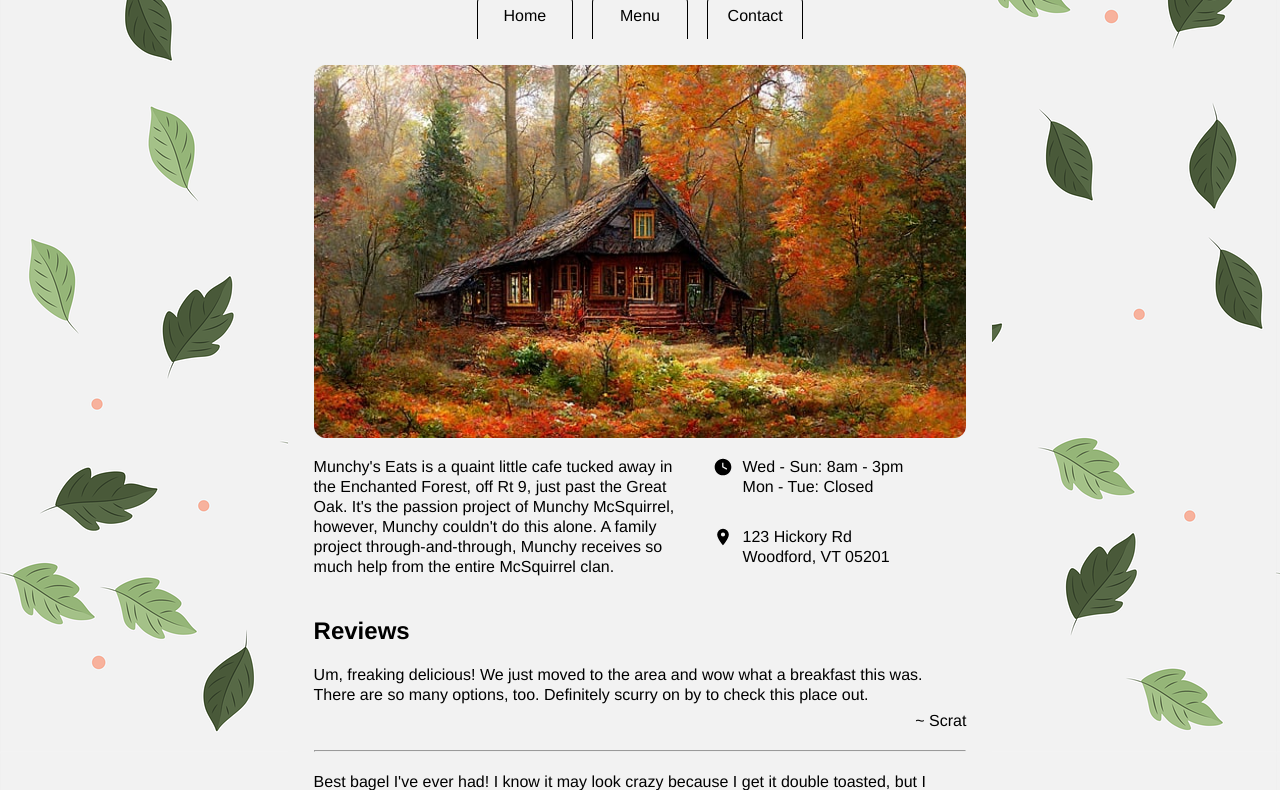
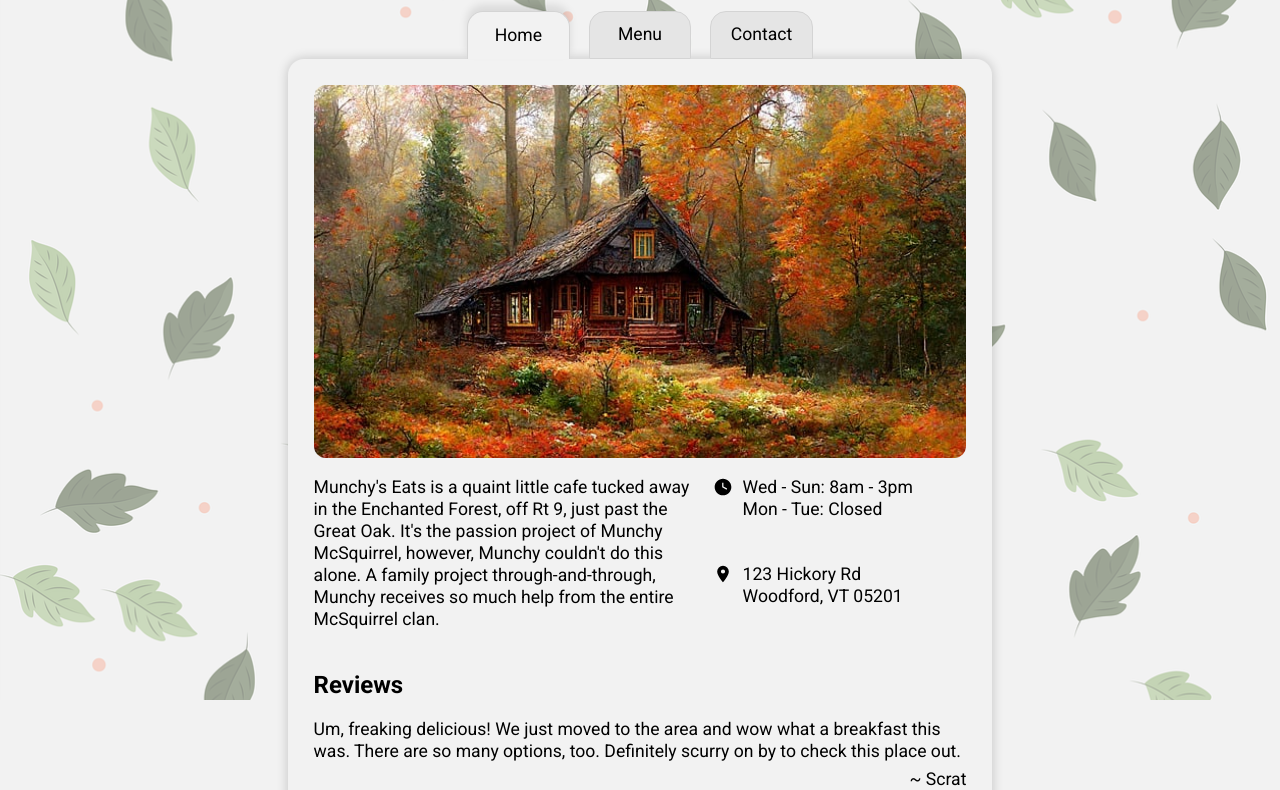
Before and after one commit to matthewaubert/restaurant-page, a website built with webpack: page dist/index.html in a window 1280 px wide. Shown: the part 100-890 px from the top of the page. Built offline with Linux system fonts and the light colour scheme; a web font is replaced by a local one.

Commit message:
Style tabs, add fonts, refactor renderNav func

```diff
--- a/src/index.js
+++ b/src/index.js
@@ -20,6 +20,10 @@ tabs.forEach(tab => tab.addEventListener('click', switchTab));
 function switchTab(e) {
   main.remove();
 
+  // add bottom border to target el and remove others
+  tabs.forEach(tab => tab.classList.remove('selected'));
+  e.target.classList.add('selected');
+
   // obj to relate tab text content to correct page loader func
   const tabLoaders = {
     'Home': renderHome,
--- a/src/load-page.js
+++ b/src/load-page.js
@@ -19,12 +19,14 @@ function renderNav() {
   ul.setAttribute('id', 'nav');
   const tabText = ['Home', 'Menu', 'Contact'];
 
-  for (let i = 0; i < 3; i++) {
+  tabText.forEach(tab => {
     const li = document.createElement('li');
-    li.innerText = tabText[i];
+    li.innerText = tab;
+    if (tab === 'Home') li.classList.add('selected');
+
     ul.appendChild(li);
-  }
-  nav.appendChild(ul)
+  });
+  nav.appendChild(ul);
 
   return nav;
 }
--- a/src/style.css
+++ b/src/style.css
@@ -1,7 +1,17 @@
+/* Rampart One */
+@import url('https://fonts.googleapis.com/css2?family=Rampart+One&display=swap');
+
+/* Roboto */
+@import url('https://fonts.googleapis.com/css2?family=Roboto:ital,wght@0,300;0,400;0,500;0,700;1,300;1,400;1,500;1,700&display=swap');
+
+
 /* general */
 
 :root {
   --bg: #f2f2f2;
+  --neutral-200: #e5e5e5;
+  --neutral-300: #d4d4d4;
+  --neutral-400: #a3a3a3;
   --gap-100: 0.4rem;
   --gap-150: 0.6rem;
   --gap-200: 0.8rem;
@@ -13,7 +23,7 @@
   --gap-700: 2.8rem;
   --gap-800: 3.2rem;
   --gap-1000: 4rem;
-  --font-stack: "Helvetica", "Arial", sans-serif;
+  --font-stack: 'Roboto', 'Helvetica', 'Arial', sans-serif;
   font-family: var(--font-stack);
   line-height: 1.25;
 }
@@ -30,11 +40,24 @@ html, body {
 }
 
 body {
-  background-image: url("assets/leaves.png");
+  /* background-image: url("assets/leaves.png"); */
   background-color: var(--bg);
   display: flex;
   flex-direction: column;
   align-items: center;
+  position: relative;
+}
+
+body::before {
+  background-image: url("assets/leaves.png");
+  content: " ";
+  background-size: cover;
+  position: absolute;
+  top: 0px;
+  right: 0px;
+  bottom: 0px;
+  left: 0px;
+  opacity: 0.5;
 }
 
 a {
@@ -42,7 +65,22 @@ a {
 }
 
 h1 {
+  font-family: 'Rampart One', var(--font-stack);
+  font-size: 3rem;
   text-align: center;
+}
+
+h3 {
+  font-size: 1.3rem;
+}
+
+h4 {
+  font-size: 1.1rem;
+  font-weight: bold;
+}
+
+p, li {
+  font-size: 1.1rem;
 }
 
 li {
@@ -53,8 +91,10 @@ li {
 /* content */
 
 #content {
-  background-color: var(--bg);
+  /* background-color: var(--bg); */
   width: min(44rem, 66.67%);
+  position: relative;
+  z-index: 1;
 }
 
 header, main {
@@ -62,6 +102,16 @@ header, main {
   flex-direction: column;
   gap: var(--gap-600);
   padding: var(--gap-400);
+}
+
+/* header, nav {
+  background-color: rgb(242, 242, 242, 0.5);
+} */
+
+main {
+  background-color: var(--bg);
+  box-shadow: 0 0 12px rgba(0,0,0,0.2);
+  border-radius: 16px;
 }
 
 main > div {
@@ -76,22 +126,34 @@ main > div {
 nav {
   display: grid;
   place-content: center;
+  /* position: relative; */
+  /* z-index: 1; */
 }
 
 #nav {
   display: flex;
   gap: var(--gap-300);
+  /* margin-bottom: var(--gap-300); */
 }
 
 #nav li {
   display: grid;
   place-content: center;
-  border-top: 1px solid black;
-  border-left: 1px solid black;
-  border-right:  1px solid black;
-  border-radius: 12px 12px 0 0;
-  width: 6rem;
+  /* border-bottom: 4px solid transparent; */
+  border-radius: 16px 16px 0 0;
+  width: 6.4rem;
   height: 3rem;
+  background-color: var(--neutral-200);
+  border: 1px solid var(--neutral-300);
+}
+
+#nav .selected {
+  background-color: var(--bg);
+  border-bottom: none;
+  border-top: 1px solid var(--neutral-300);
+  border-right: 1px solid var(--neutral-300);
+  border-left: 1px solid var(--neutral-300);
+  box-shadow: 0 -6px 8px rgba(0,0,0,0.1);
 }
 
 #nav li:hover {
```
Also changed, not shown: dist/main.js, src/assets/burnstown_dam.woff (added), src/assets/burnstown_dam.woff2 (added).
